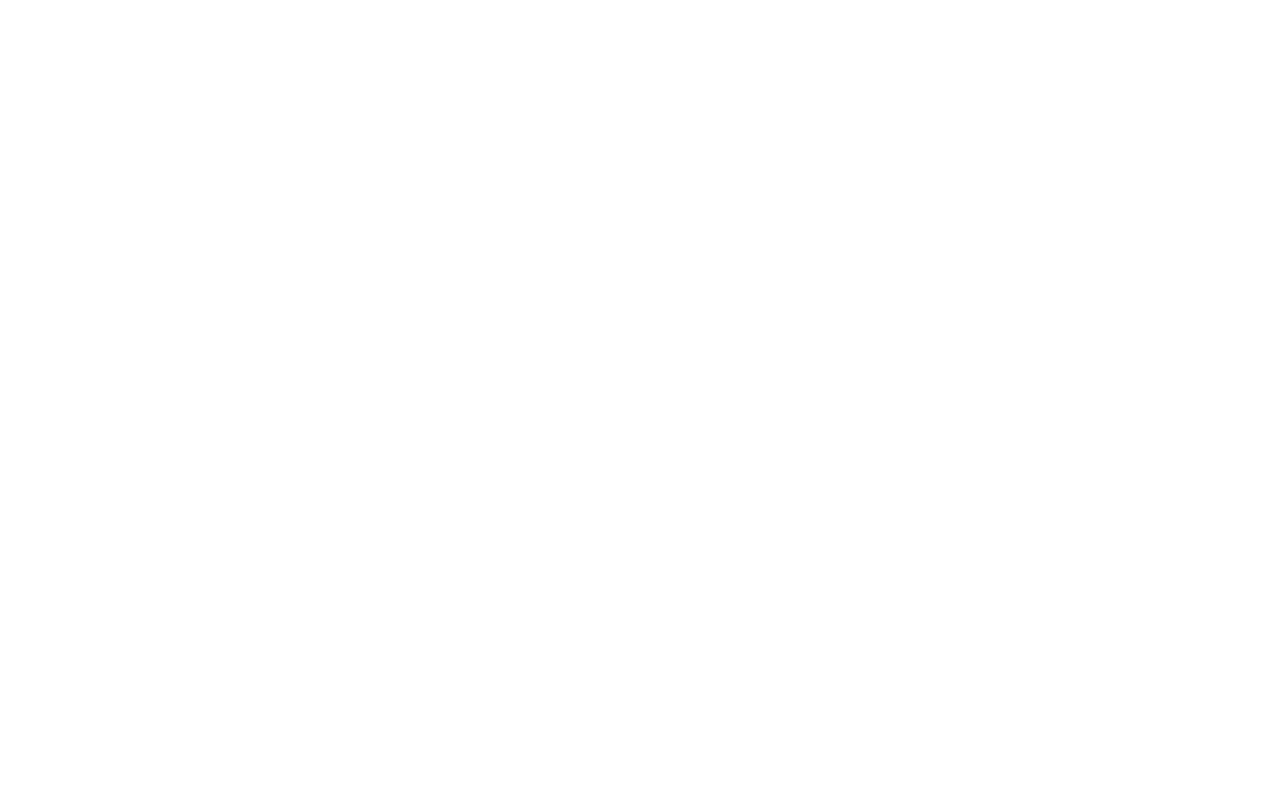
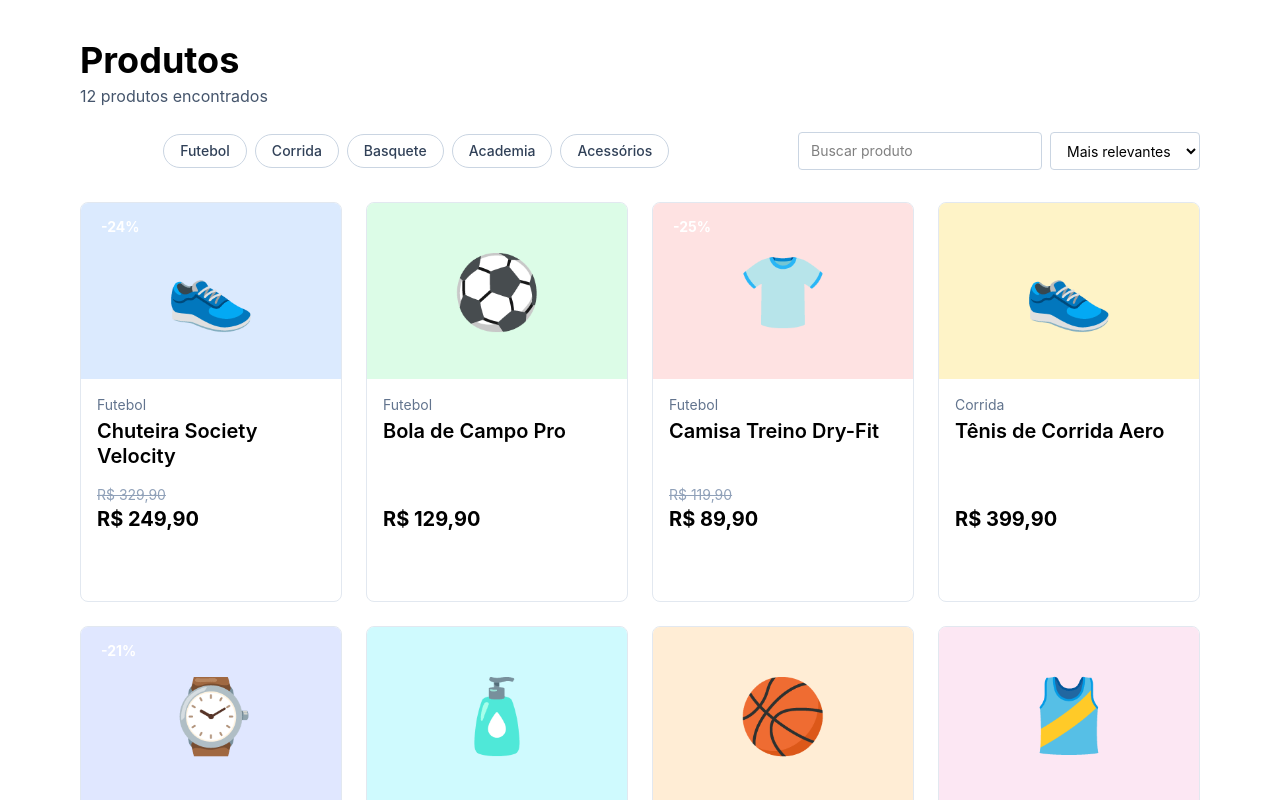
Before and after one commit to CP-22-10-Fiap-Organization/main-repo, a React (Vite) app: page / in a window 1280 px wide. Shown: the top 800 px of the page. Built offline with nearby package versions, Linux system fonts and the light colour scheme.

Commit message:
feat: Criando o componente Card.jsx e implementando seu código na página produtos

```diff
--- a/package.json
+++ b/package.json
@@ -13,6 +13,7 @@
     "@tailwindcss/vite": "^4.3.3",
     "react": "^19.3.1",
     "react-dom": "^19.3.1",
+    "react-router-dom": "^7.18.4",
     "tailwindcss": "^4.3.3"
   },
   "devDependencies": {
--- a/src/App.jsx
+++ b/src/App.jsx
@@ -1,10 +1,10 @@
 import React from 'react'
-
+import Produtos from './pages/Produtos'
 const App = () => {
   return (
-    <div>
-
-    </div>
+    <>
+      <Produtos/>
+    </>
   )
 }
 
--- /dev/null
+++ b/src/components/Card.jsx
@@ -0,0 +1,49 @@
+const formatarPreco = (valor) =>
+    valor.toLocaleString("pt-BR", { style: "currency", currency: "BRL" });
+
+export default function Card({ produto, onAdicionar }) {
+    const { nome, categoria, preco, precoAntigo, emoji, cor } = produto;
+    const desconto = precoAntigo
+        ? Math.round((1 - preco / precoAntigo) * 100)
+        : null;
+
+    return (
+        <article className="flex flex-col overflow-hidden rounded-lg border border-slate-200 bg-white">
+            <div
+                className="relative flex h-44 items-center justify-center text-7xl"
+                style={{ backgroundColor: cor }}
+                aria-hidden="true"
+            >
+                {emoji}
+                {desconto && (
+                    <span className="absolute left-3 top-3 rounded bg-pista px-2 py-0.5 text-sm font-bold text-white">
+                        -{desconto}%
+                    </span>
+                )}
+            </div>
+
+            <div className="flex flex-1 flex-col gap-1 p-4">
+                <span className="text-sm text-slate-500">{categoria}</span>
+                <h3 className="font-display text-xl font-semibold leading-tight">
+                    {nome}
+                </h3>
+
+                <div className="mt-auto pt-3">
+                    {precoAntigo && (
+                        <p className="text-sm text-slate-400 line-through">
+                            {formatarPreco(precoAntigo)}
+                        </p>
+                    )}
+                    <p className="text-xl font-bold text-quadra">{formatarPreco(preco)}</p>
+                    <button
+                        type="button"
+                        onClick={() => onAdicionar(produto)}
+                        className="mt-3 w-full rounded bg-quadra py-2 font-medium text-white transition-colors hover:bg-pista focus-visible:outline-2 focus-visible:outline-offset-2 focus-visible:outline-pista"
+                    >
+                        Adicionar ao carrinho
+                    </button>
+                </div>
+            </div>
+        </article>
+    );
+}
--- a/src/pages/Produtos.jsx
+++ b/src/pages/Produtos.jsx
@@ -1,4 +1,5 @@
 import { useMemo, useState } from "react";
+import Card from "../components/Card";
 
 
 const PRODUTOS = [
--- a/vite.config.js
+++ b/vite.config.js
@@ -1,7 +1,6 @@
 import react from '@vitejs/plugin-react'
 import tailwindcss from '@tailwindcss/vite'
 import { defineConfig } from 'vite'
-
 // https://vite.dev/config/
 export default defineConfig({
   plugins: [tailwindcss(), react()],
```
Also changed, not shown: 1 other file (tests, documents, lock files or other folders).
